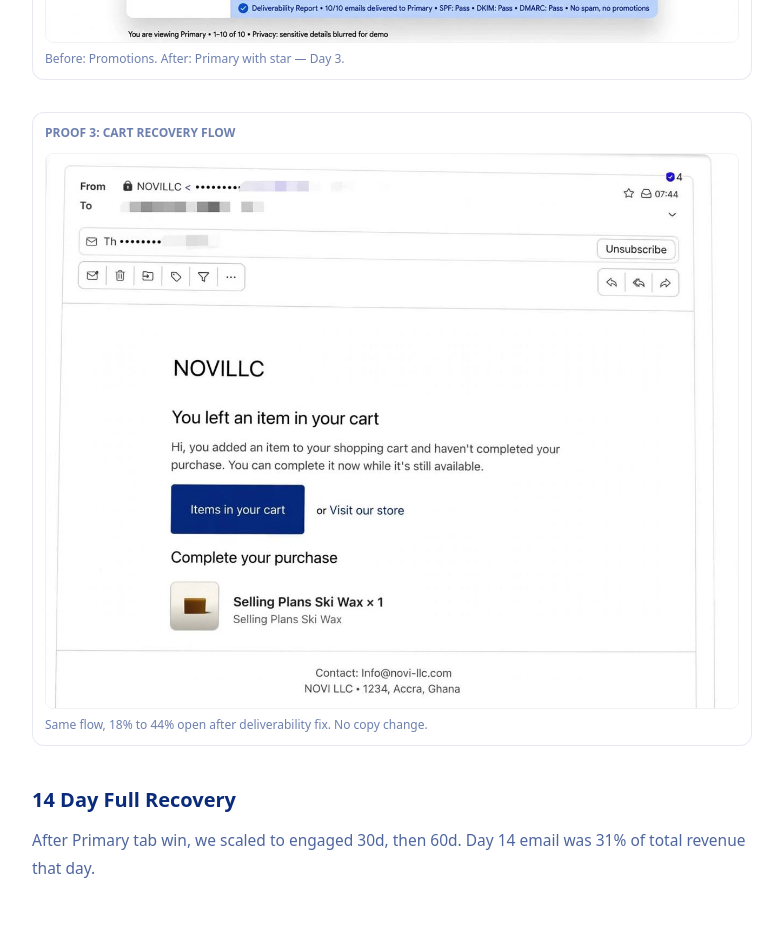
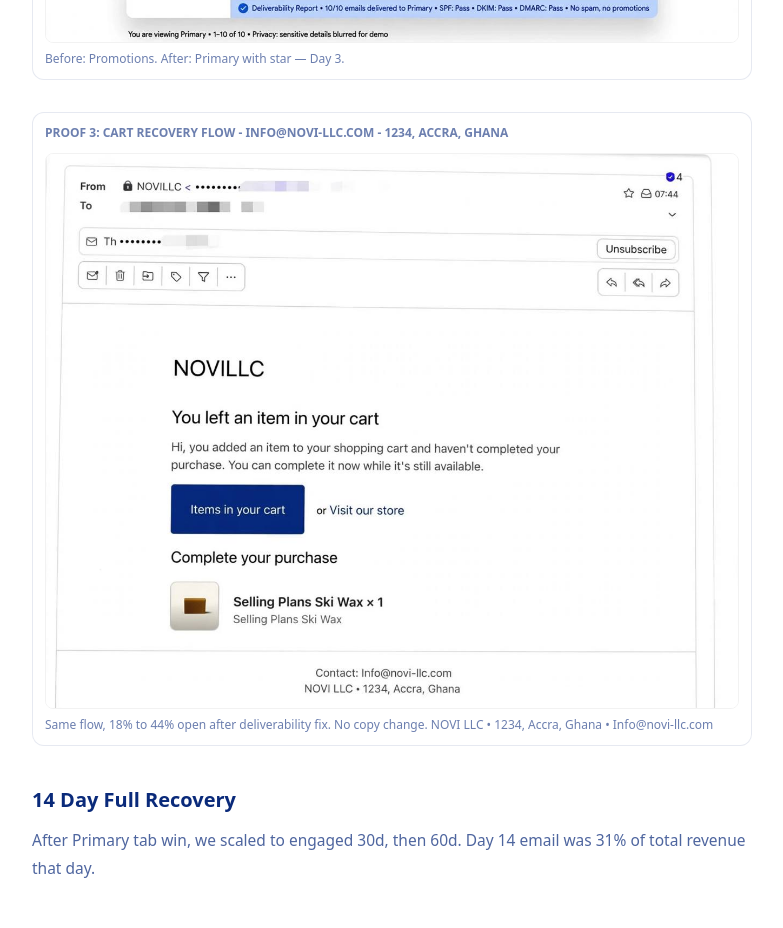
Before and after one commit to NOVI-I6699-cmd/portfolio-starter-kit, a Next.js app: page /insights/from-spam-to-inbox-72h in a window 1280 px wide. Shown: the part 1800-2728 px from the top of the page, without its empty margins (248-1031 px from the left). Built offline with nearby package versions, Linux system fonts and the light colour scheme.

Commit message:
Update page.tsx

```diff
--- a/app/insights/from-spam-to-inbox-72h/page.tsx
+++ b/app/insights/from-spam-to-inbox-72h/page.tsx
@@ -36,9 +36,9 @@
           </div>
 
           <div className="bg-white border border-[#0A2A7A]/10 rounded-xl p-3">
-            <p className="text-xs font-bold uppercase mb-3 text-[#0A2A7A]/60">Proof 3: Cart Recovery Flow</p>
-            <img src="/cart-email-proof.jpg" alt="Cart Recovery Flow" className="w-full rounded-lg border border-black/5 block" />
-            <p className="mt-2 text-xs text-[#0A2A7A]/60">Same flow, 18% to 44% open after deliverability fix. No copy change.</p>
+            <p className="text-xs font-bold uppercase mb-3 text-[#0A2A7A]/60">Proof 3: Cart Recovery Flow - Info@novi-llc.com - 1234, Accra, Ghana</p>
+            <img src="/cart-email-proof.jpg" alt="Cart Recovery Flow - Info@novi-llc.com Accra Ghana" className="w-full rounded-lg border border-black/5 block" />
+            <p className="mt-2 text-xs text-[#0A2A7A]/60">Same flow, 18% to 44% open after deliverability fix. No copy change. NOVI LLC • 1234, Accra, Ghana • Info@novi-llc.com</p>
           </div>
         </div>
 
```
